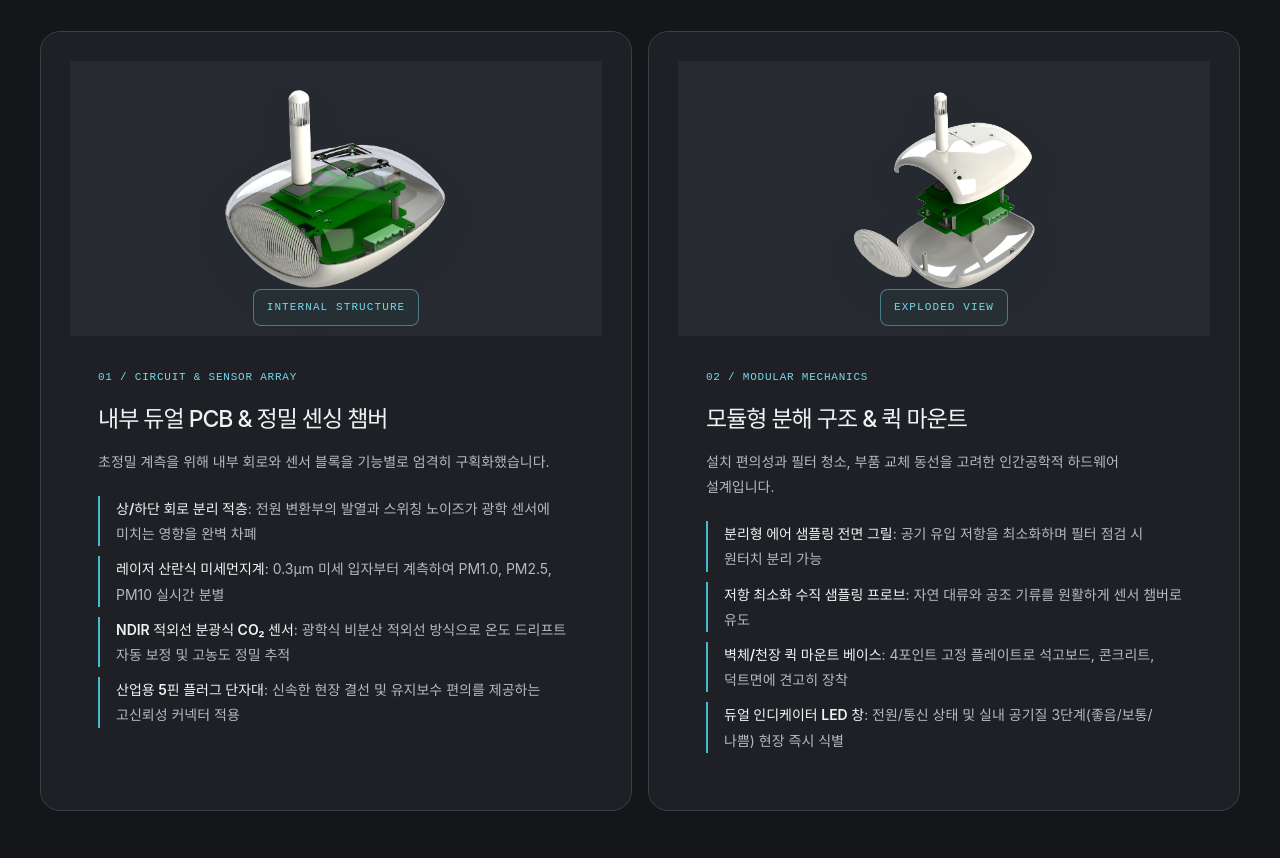
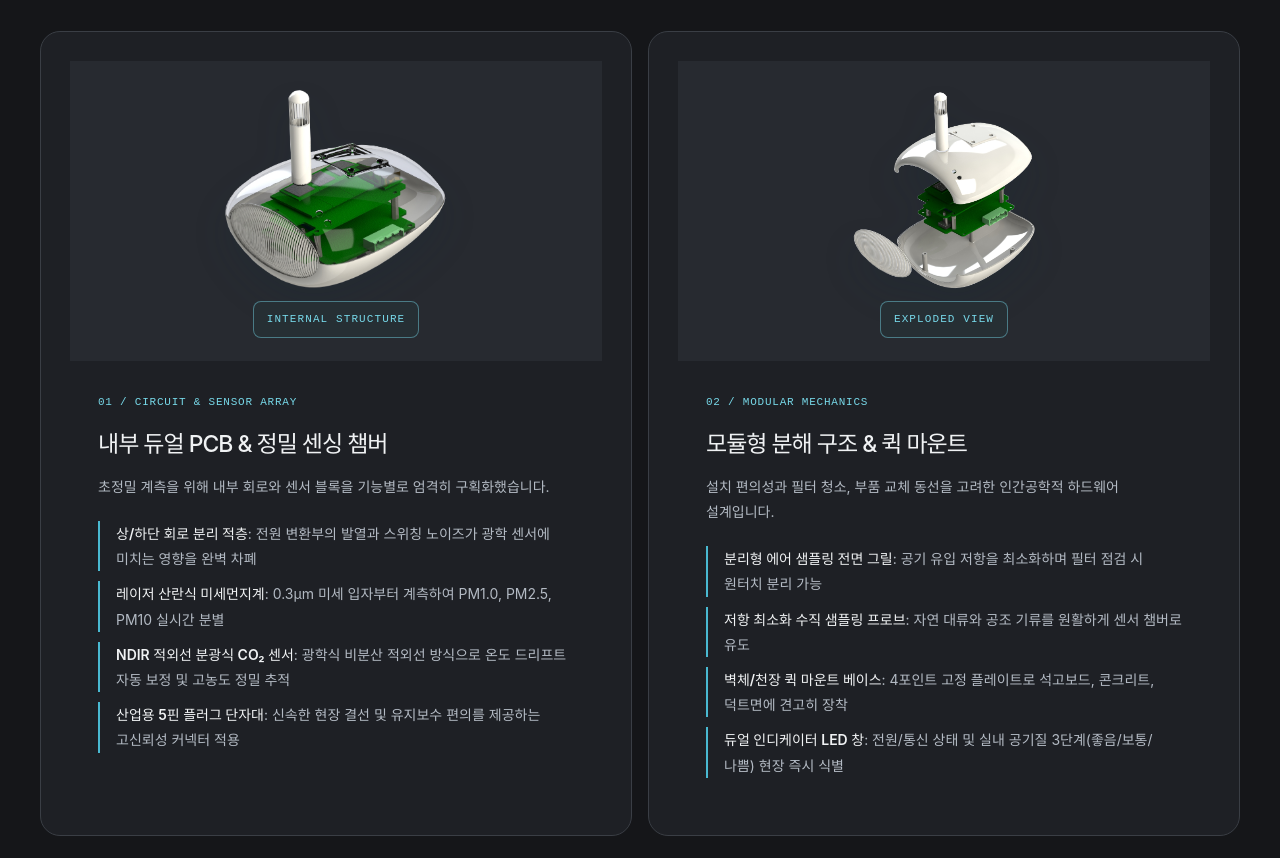
Before and after one commit to edimsol/nova-solution-website, a plain HTML site: page air-system.html in a window 1280 px wide. Shown: the part 7312-8170 px from the top of the page. Drawn offline with Linux system fonts and the light colour scheme; a web font is replaced by a local one.

Commit message:
IAQS 이미지와 글씨 간격 조정

```diff
--- a/prism-detail.css
+++ b/prism-detail.css
@@ -123,7 +123,7 @@ body.prism-detail #main .control-flow > div > span { color: var(--pd-subtle); }
 body.prism-detail #main .control-hero img { width: 100%; height: 260px; object-fit: contain; }
 body.prism-detail #main .control-hero .control-flow { grid-column: 1 / -1; }
 body.prism-detail #main .iaqs-arch-card { padding: 0; }
-body.prism-detail #main .iaqs-arch-visual { height: 275px; min-height: 0; padding: 28px; background: #272a30; border-color: var(--pd-line); }
+body.prism-detail #main .iaqs-arch-visual { height: 300px; min-height: 0; padding: 28px; row-gap: 12px; background: #272a30; border-color: var(--pd-line); }
 body.prism-detail #main .iaqs-arch-visual img { width: 100%; height: 200px; object-fit: contain; }
 body.prism-detail #main .iaqs-arch-body { padding: 28px; }
 body.prism-detail #main :is(.arch-tag,.int-tag,.mod-num) { color: var(--pd-accent); font-size: 11px; }
```
